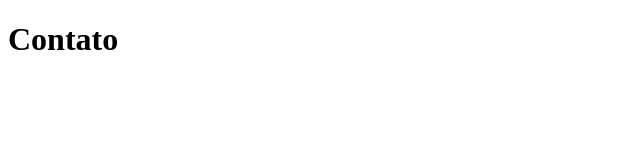
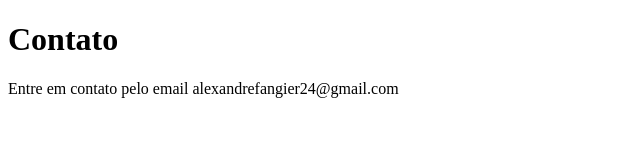
Before and after one commit to alefangier/sistema-de-cadastro, a plain HTML site: page contato.html in a window 1280 px wide. Shown: the whole page, without its empty margins (0-640 px from the left). Drawn offline with Linux system fonts and the light colour scheme.

Commit message:
adicionando o email de contato

```diff
--- a/contato.html
+++ b/contato.html
@@ -8,5 +8,6 @@
 </head>
 <body>
     <h1>Contato</h1>
+    <p>Entre em contato pelo email alexandrefangier24@gmail.com</p>
 </body>
 </html>
```
